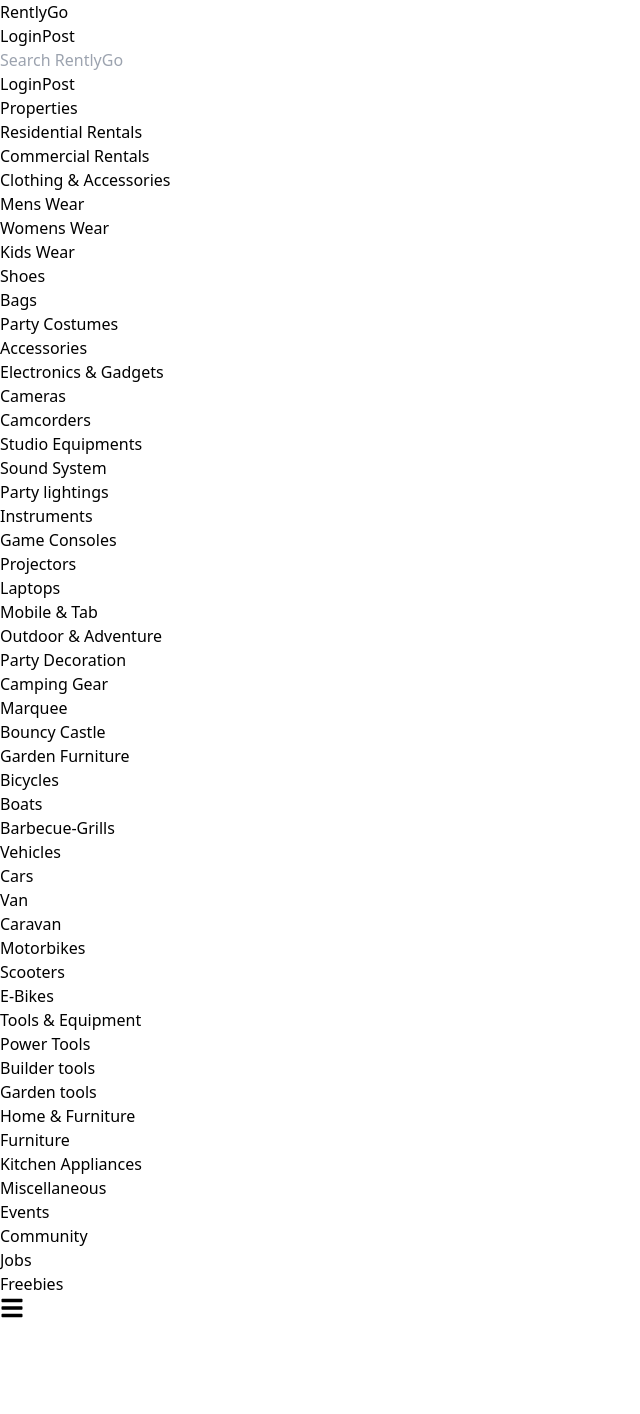
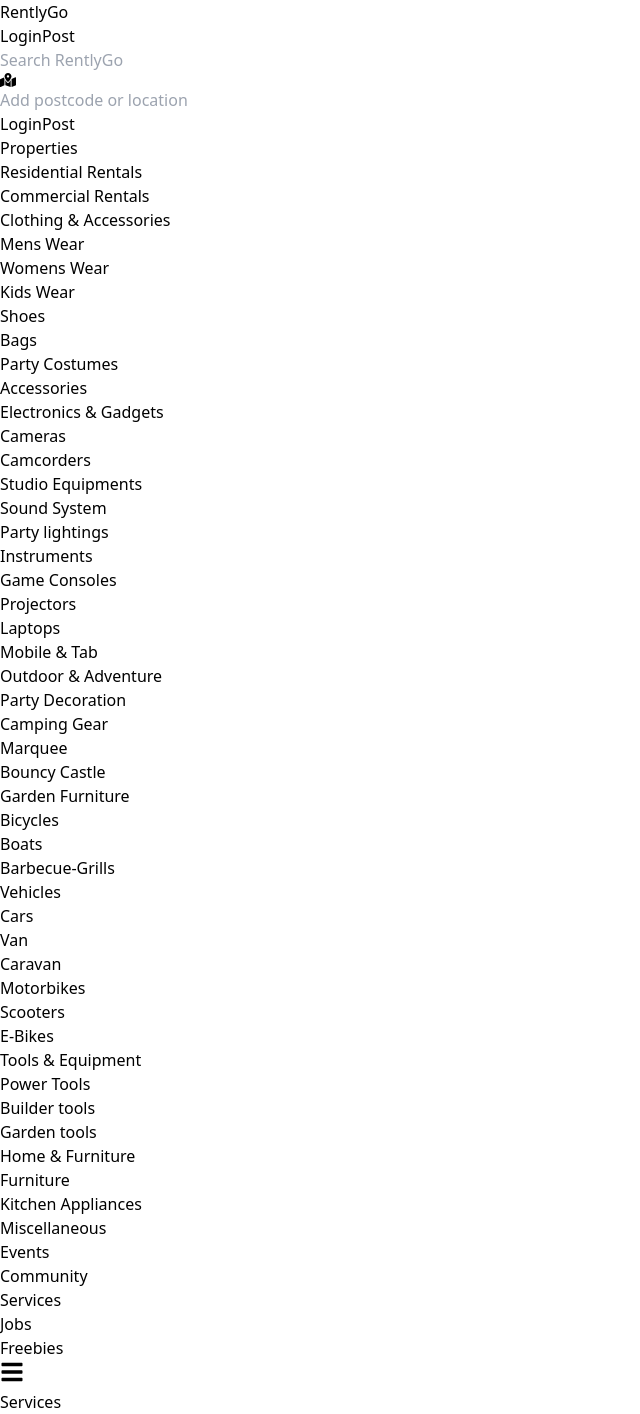
Before and after one commit to TestRoverAutomation/RentlyGo, a React (Vite) app: page /services in a window 1280 px wide. Shown: the whole page, without its empty margins (0-640 px from the left). Before the commit the page ends 1326 px from the top, so only its background shows below. Built offline with nearby package versions, Linux system fonts and the light colour scheme.

Commit message:
First Commit 2

```diff
--- a/src/App.jsx
+++ b/src/App.jsx
@@ -48,6 +48,7 @@
 import Community from "./pages/miscellaneous/Community";
 import Jobs from "./pages/miscellaneous/Jobs";
 import Freebies from "./pages/miscellaneous/Freebies";
+import Services from "./pages/miscellaneous/Services";
 
 const App = () => {
   return (
@@ -108,6 +109,7 @@
 
     <Route path="/events" element={<Events/>}/>
     <Route path="/community" element={<Community/>}/>
+    <Route path="/services" element={<Services/>}/>
     <Route path="/jobs" element={<Jobs/>}/>
     <Route path="/freebies" element={<Freebies/>}/>
 
--- a/src/components/Header.jsx
+++ b/src/components/Header.jsx
@@ -53,19 +53,17 @@
             onFocus={handleSearchFocus}
             onBlur={handleSearchBlur}
           />
-          {isSearchFocused && (
-            <div className='absolute top-full mt-2 bg-white w-full p-2 rounded-lg shadow-lg'>
-              <div className='relative'>
+              <div className='relative '>
                 <FaMapMarkedAlt className='absolute left-3 top-2.5 text-slate-600' aria-label='Map Icon' />
                 <input
                   type='text'
                   placeholder='Add postcode or location'
                   className='bg-transparent focus:outline-none w-full border border-slate-400 pl-10 p-2'
                   aria-label='Add postcode or location'
+                  onFocus={handleSearchFocus}
+                  onBlur={handleSearchBlur}
                 />
               </div>
-            </div>
-          )}
         </form>
 
         {/* Login and Post Buttons in Desktop */}
--- a/src/components/SubNav.jsx
+++ b/src/components/SubNav.jsx
@@ -33,7 +33,7 @@
   },
   {
     name: 'Miscellaneous',
-    subcategories: ['Events', 'Community', 'Jobs', 'Freebies'],
+    subcategories: ['Events', 'Community', 'Services', 'Jobs', 'Freebies'],
   },
 ];
 
--- /dev/null
+++ b/src/pages/miscellaneous/Services.jsx
@@ -0,0 +1,9 @@
+import React from 'react'
+
+const Services = () => {
+  return (
+    <div>Services</div>
+  )
+}
+
+export default Services
```
